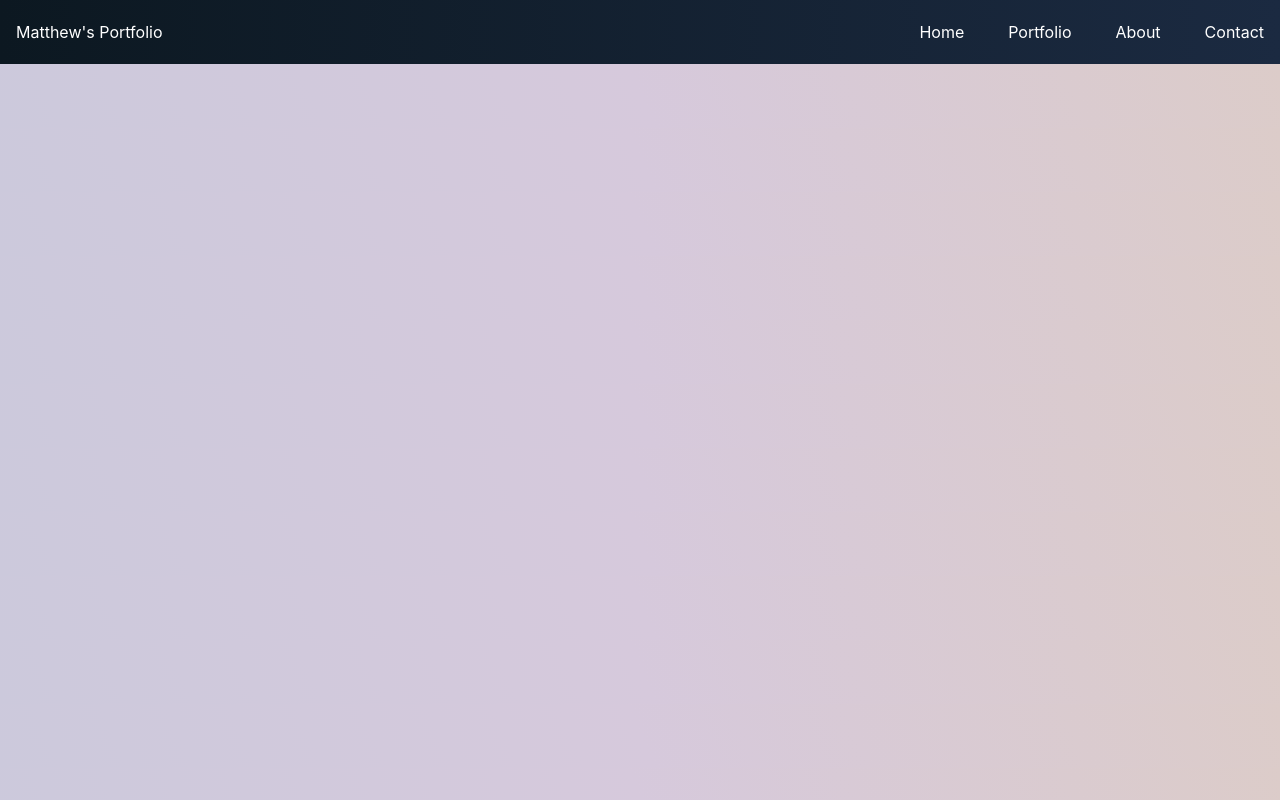
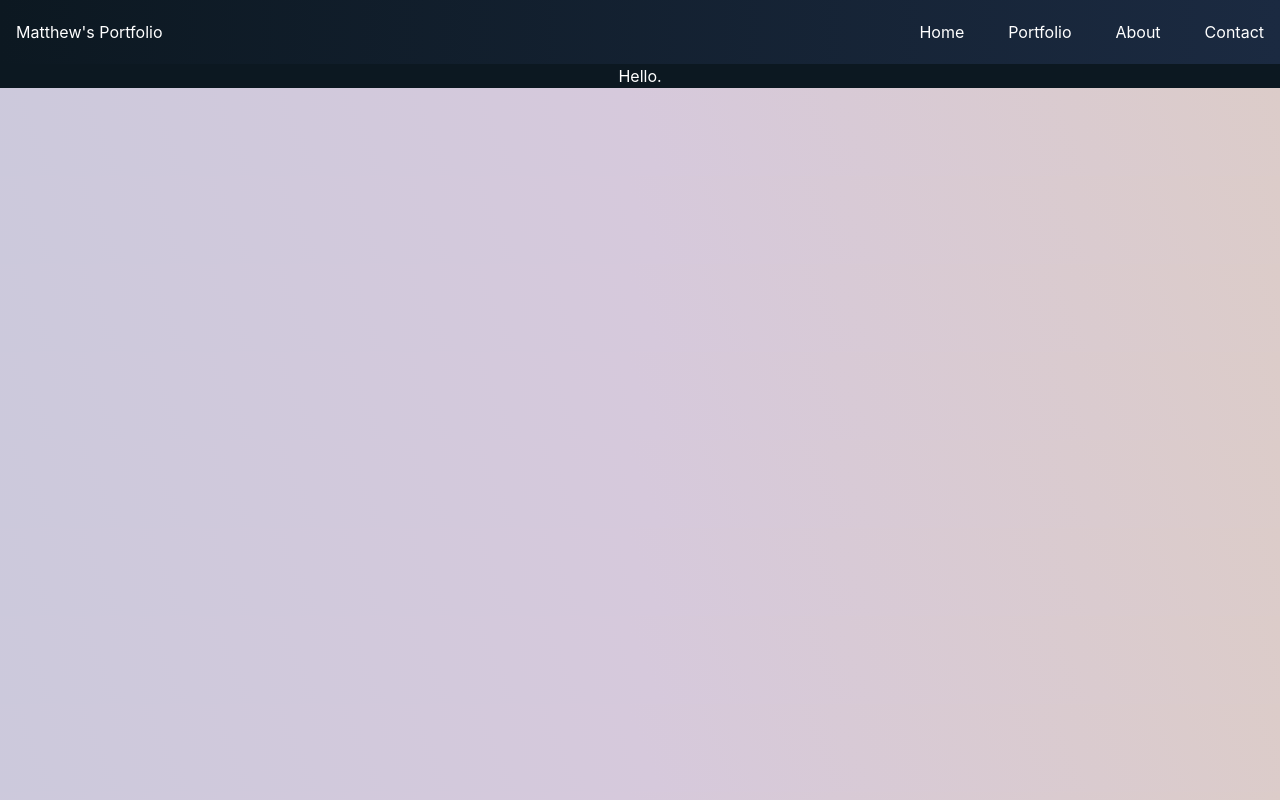
Before and after one commit to Nightfeller/mod-repo-20, a React (Vite) app: page / in a window 1280 px wide. Built offline with nearby package versions, Linux system fonts and the light colour scheme.

Commit message:
added footer. next up is projects

```diff
--- a/src/App.jsx
+++ b/src/App.jsx
@@ -1,10 +1,12 @@
 import './App.css'
 import HeaderJSX from './components/Header'
+import FooterJSX from './components/Footer'
 
 function App() {
   return (
     <>
       <HeaderJSX />
+      <FooterJSX />
     </>
   )
 }
--- a/src/components/Footer.jsx
+++ b/src/components/Footer.jsx
@@ -1,9 +1,11 @@
 function FooterJSX() {
     return (
         <>
-
+            <footer className="flex bg-paletteRichBlack justify-center align-end">
+                <a>Hello.</a>
+            </footer>
         </>
     );
 }
 
-export default FooterJSX();
+export default FooterJSX;
```
